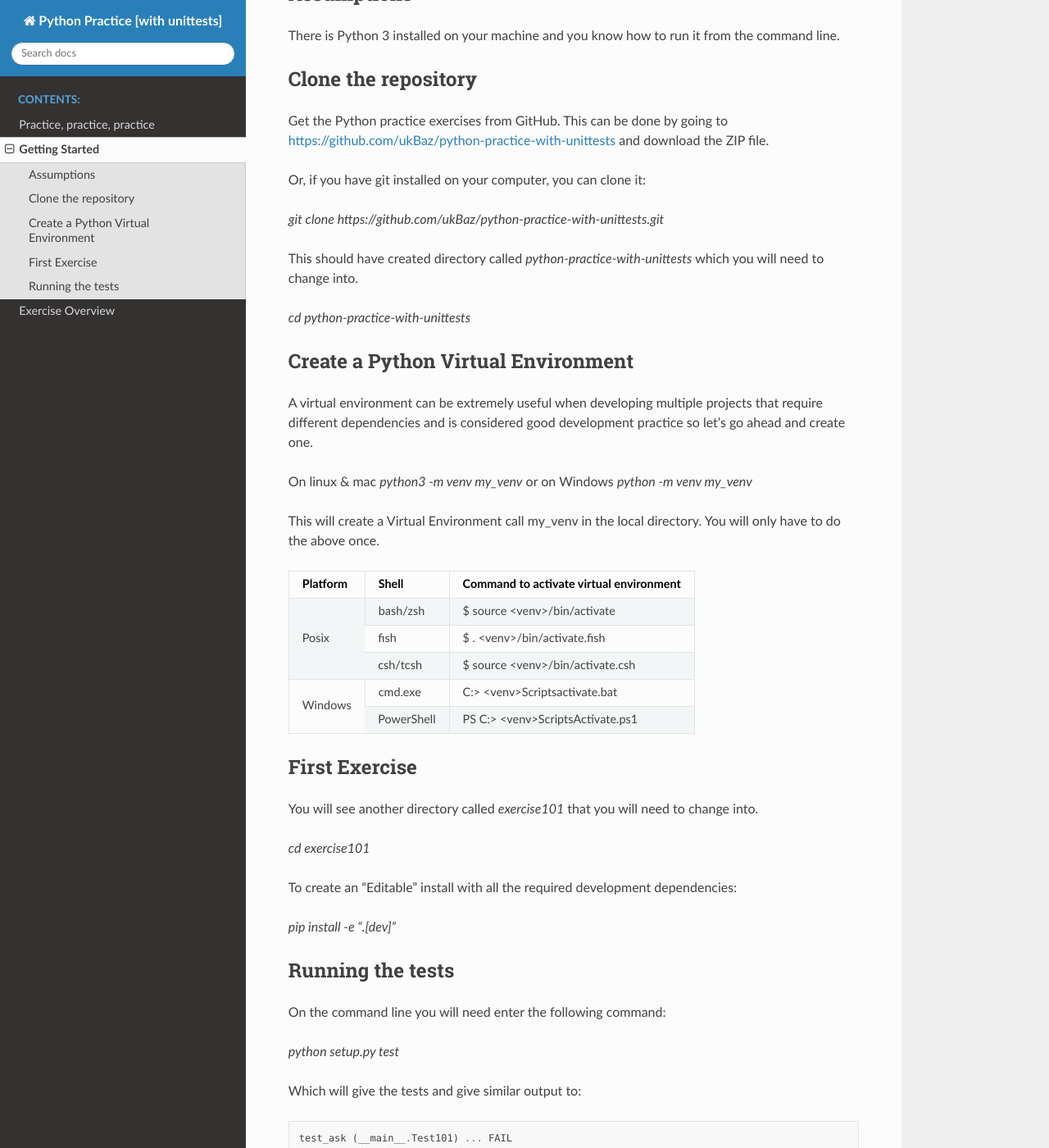
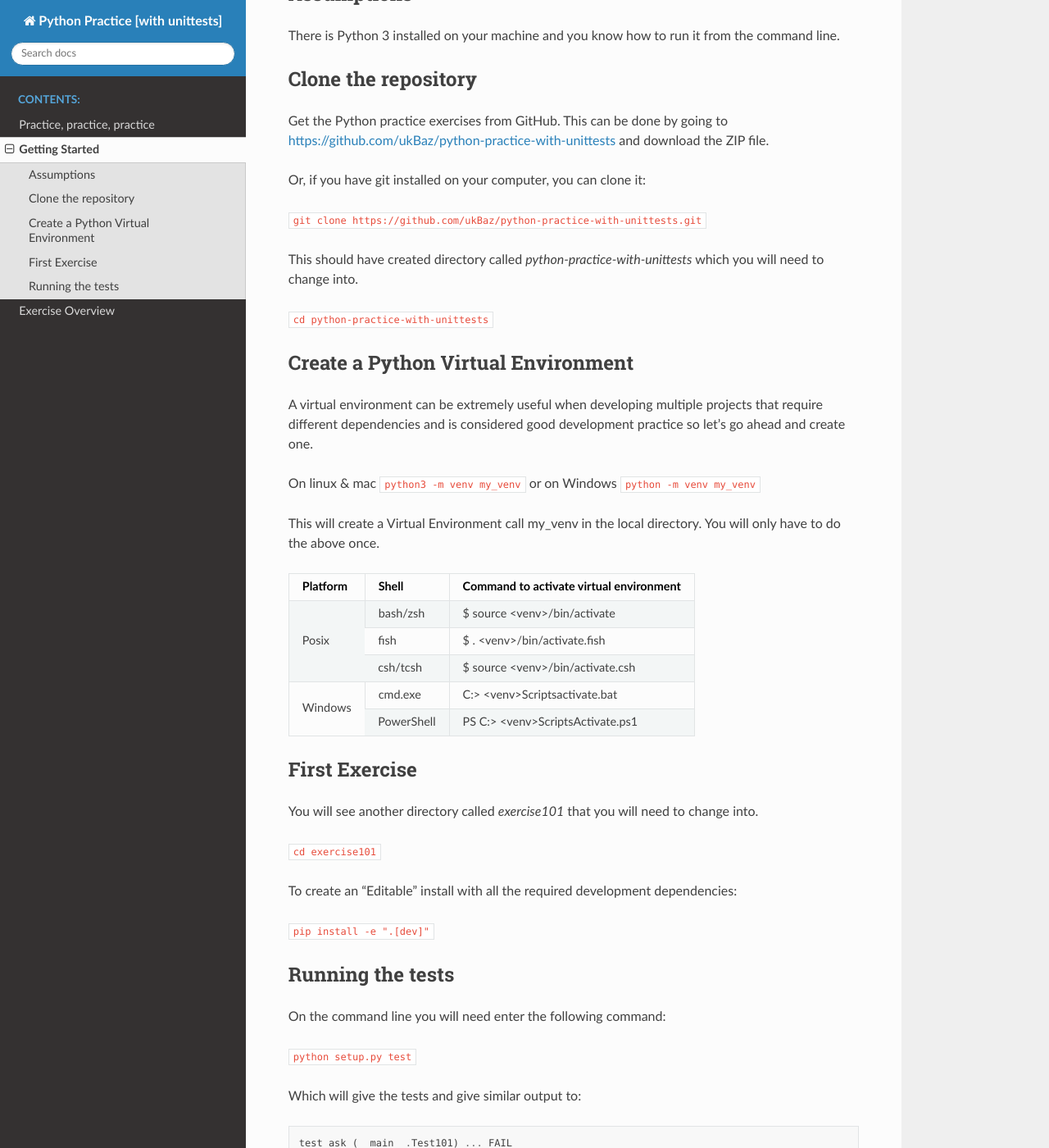
Before and after one commit to ukBaz/python-practice-with-unittests, a Sphinx documentation site: the page built from docs/source/tutorial.rst, in a window 1280 px wide and 1400 px high, scrolled down 232 px. Shown: the whole window at 82% size. Built offline with Sphinx 7.4.7 and the Read the Docs theme 2.0.0, drawn with Linux system fonts in a browser that asks for light colours.

Commit message:
Switch CLI commands to use inline code formatting. Fix #8

```diff
--- a/docs/source/tutorial.rst
+++ b/docs/source/tutorial.rst
@@ -19,12 +19,12 @@ and download the ZIP file.
 
 Or, if you have git installed on your computer, you can clone it:
 
-`git clone https://github.com/ukBaz/python-practice-with-unittests.git`
+``git clone https://github.com/ukBaz/python-practice-with-unittests.git``
 
 This should have created directory called `python-practice-with-unittests` which
 you will need to change into.
 
-`cd python-practice-with-unittests`
+``cd python-practice-with-unittests``
 
 Create a Python Virtual Environment
 -----------------------------------
@@ -33,7 +33,7 @@ A virtual environment can be extremely useful when developing multiple
 projects that require different dependencies and is considered good development
 practice so let's go ahead and create one.
 
-On linux & mac `python3 -m venv my_venv` or on Windows `python -m venv my_venv`
+On linux & mac ``python3 -m venv my_venv`` or on Windows ``python -m venv my_venv``
 
 This will create a Virtual Environment call my_venv in the local directory.
 You will only have to do the above once.
@@ -59,11 +59,11 @@ First Exercise
 You will see another directory called `exercise101` that you will need to change
 into.
 
-`cd exercise101`
+``cd exercise101``
 
 To create an "Editable" install with all the required development dependencies:
 
-`pip install -e ".[dev]"`
+``pip install -e ".[dev]"``
 
 
 Running the tests
@@ -71,7 +71,7 @@ Running the tests
 
 On the command line you will need enter the following command:
 
-`python setup.py test`
+``python setup.py test``
 
 Which will give the tests and give similar output to::
 
```
